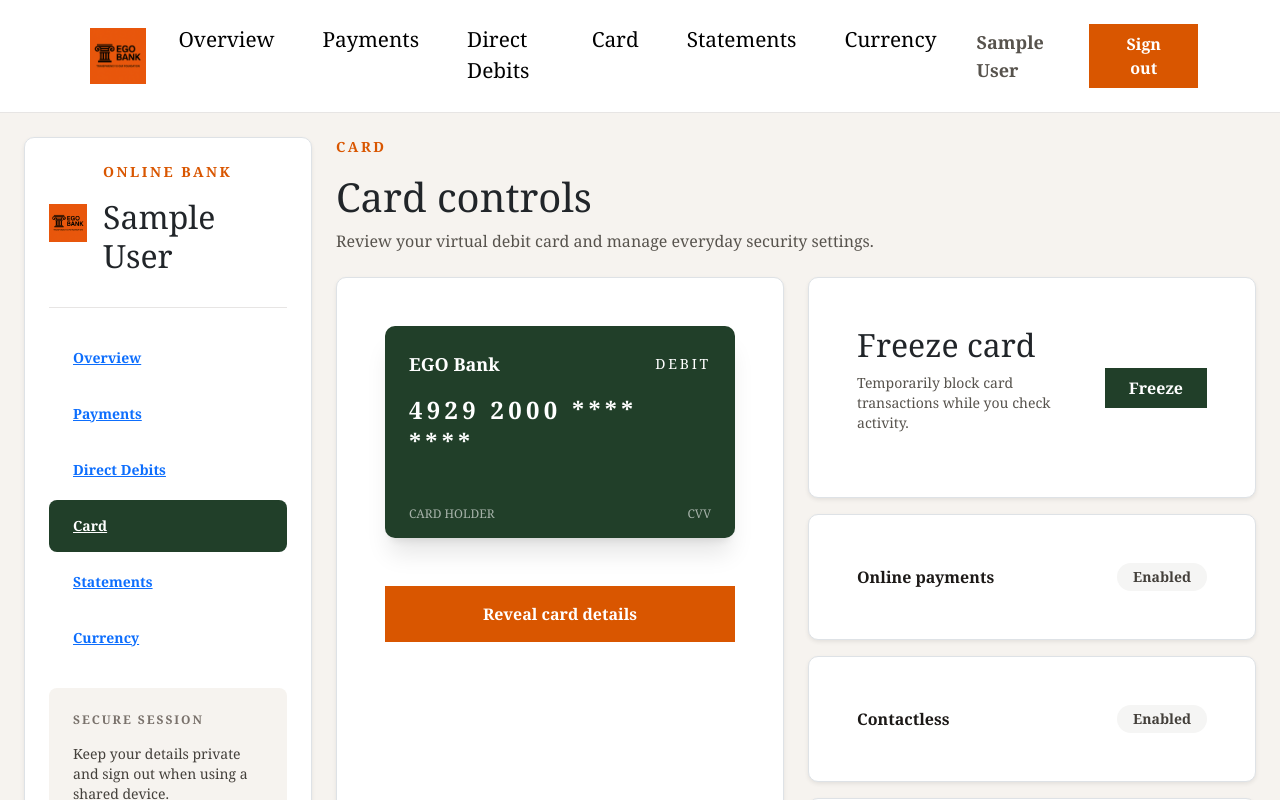
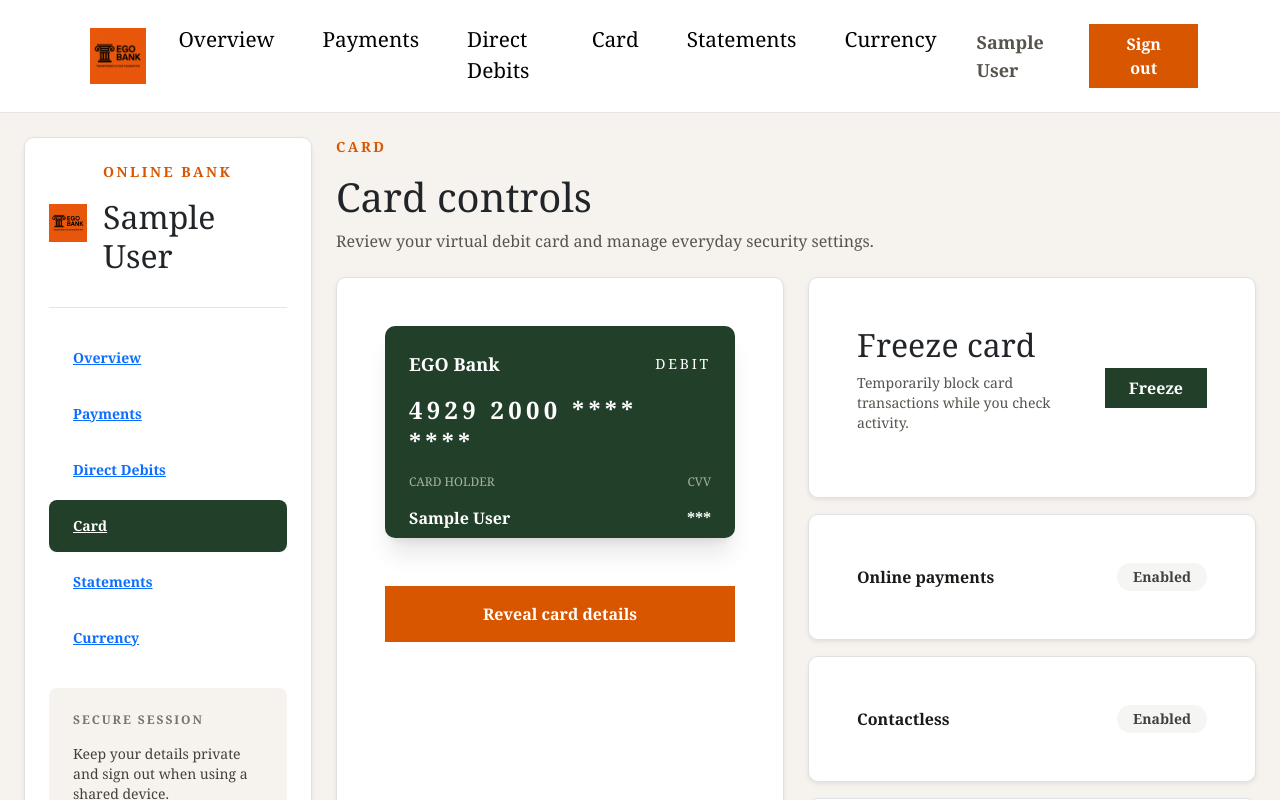
Before and after one commit to polanty/My-Bank-App, a Next.js app: page /userprofile/Card in a window 1280 px wide. Shown: the top 800 px of the page. Built offline with nearby package versions, Linux system fonts and the light colour scheme; no server answers; the database is empty; sample sign-in values are in the browser's storage.

Commit message:
Remove margin top from card details section

```diff
--- a/src/app/userprofile/Card/page.tsx
+++ b/src/app/userprofile/Card/page.tsx
@@ -46,7 +46,7 @@ const CardPage = () => {
                     ? `4929 2000 ${lastFour.padStart(4, "0")} 8842`
                     : "4929 2000 **** ****"}
                 </p>
-                <div className="mt-5 flex items-end justify-between">
+                <div className="flex items-end justify-between">
                   <div>
                     <p className="text-xs uppercase text-white/60">
                       Card holder
```
